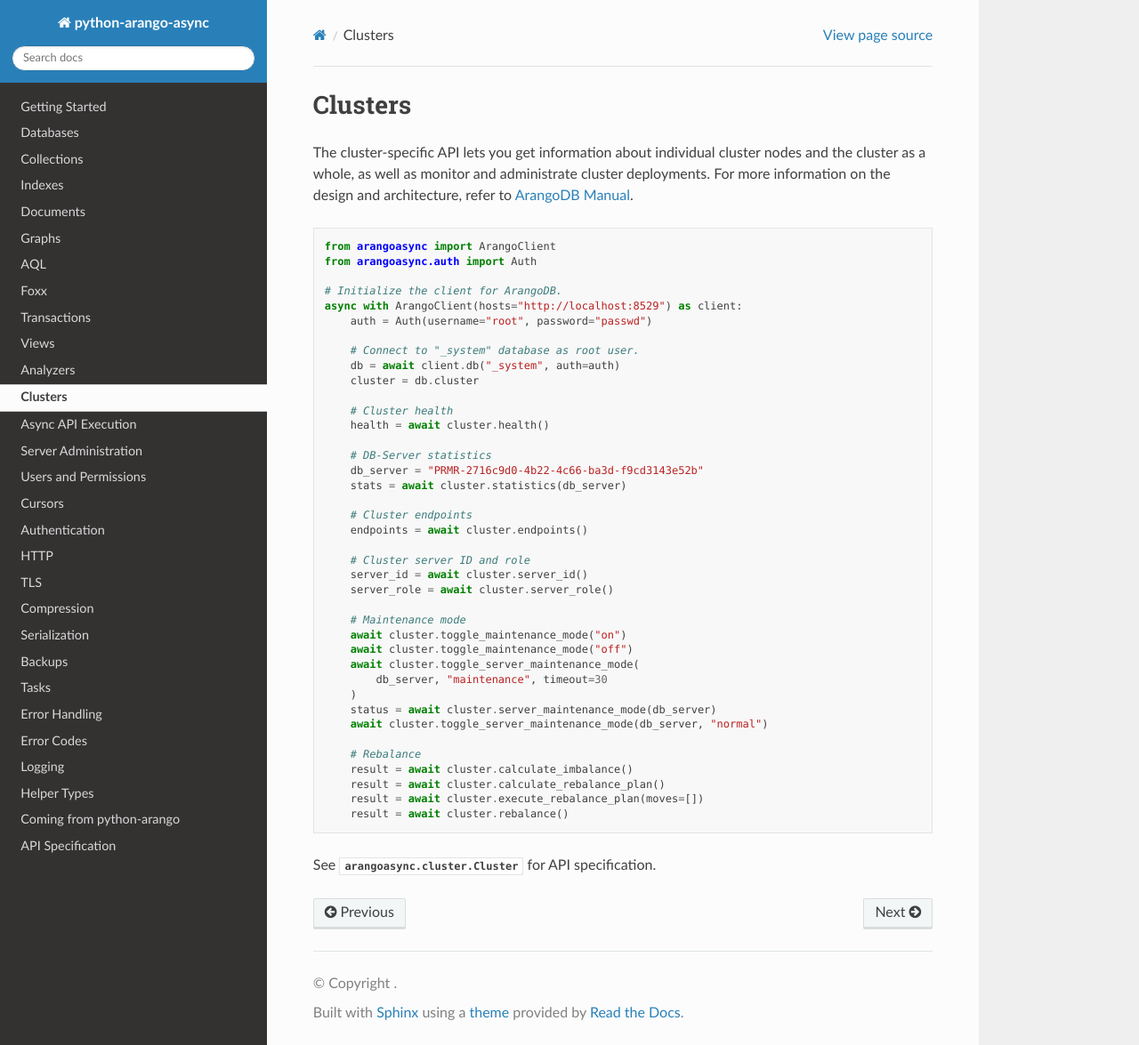
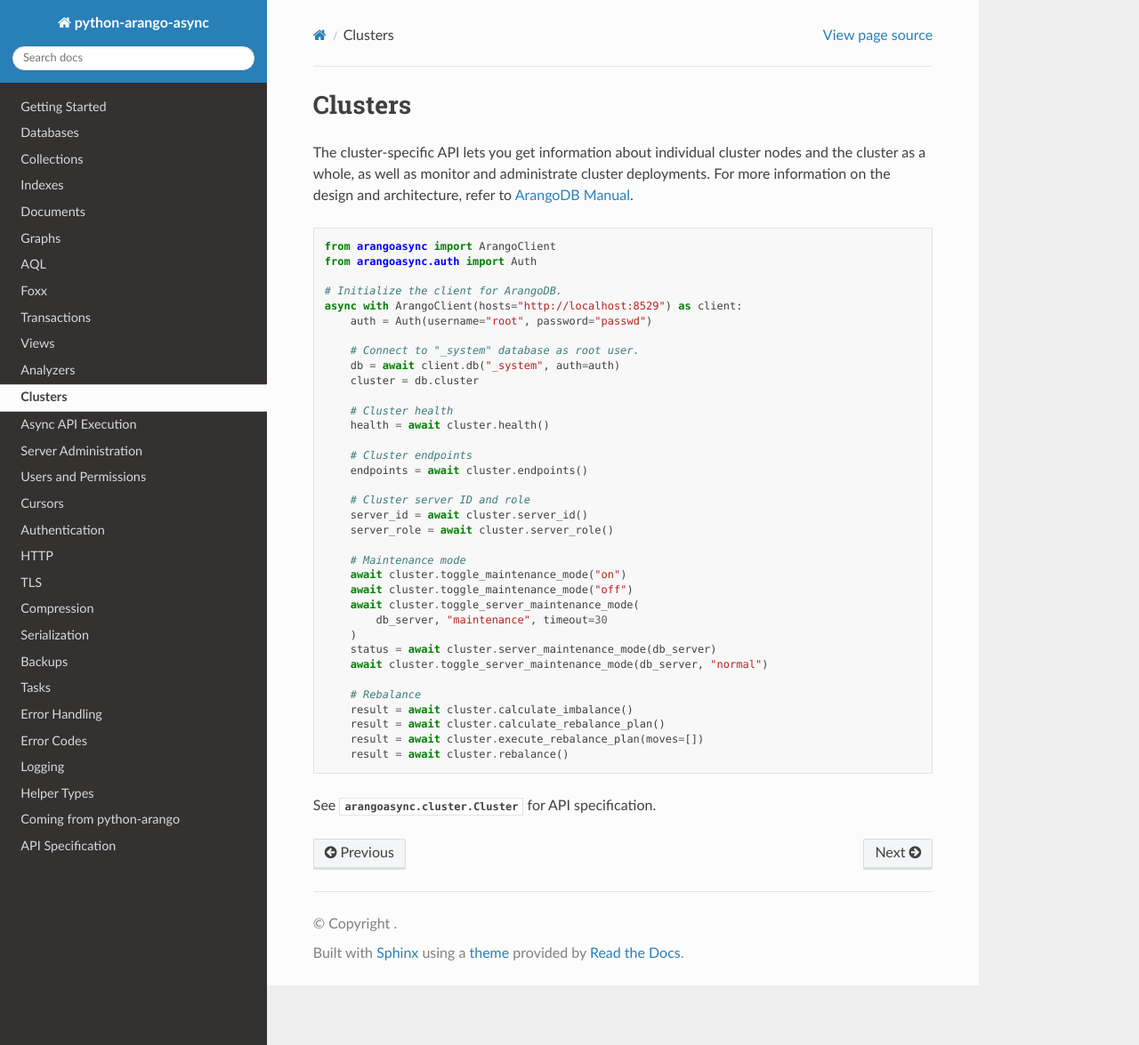
Before and after one commit to arangodb/python-arango-async, a Sphinx documentation site: the page built from docs/cluster.rst, in a window 1280 px wide and 1175 px high. Shown: the whole window at 89% size. Built offline with Sphinx 7.4.7 and the Read the Docs theme 3.1.0, drawn with Linux system fonts in a browser that asks for light colours.

Commit message:
Deprecating DB server satistics

```diff
--- a/docs/cluster.rst
+++ b/docs/cluster.rst
@@ -24,10 +24,6 @@ and architecture, refer to `ArangoDB Manual`_.
         # Cluster health
         health = await cluster.health()
 
-        # DB-Server statistics
-        db_server = "PRMR-2716c9d0-4b22-4c66-ba3d-f9cd3143e52b"
-        stats = await cluster.statistics(db_server)
-
         # Cluster endpoints
         endpoints = await cluster.endpoints()
 
```
Also changed, not shown: 1 other file.
